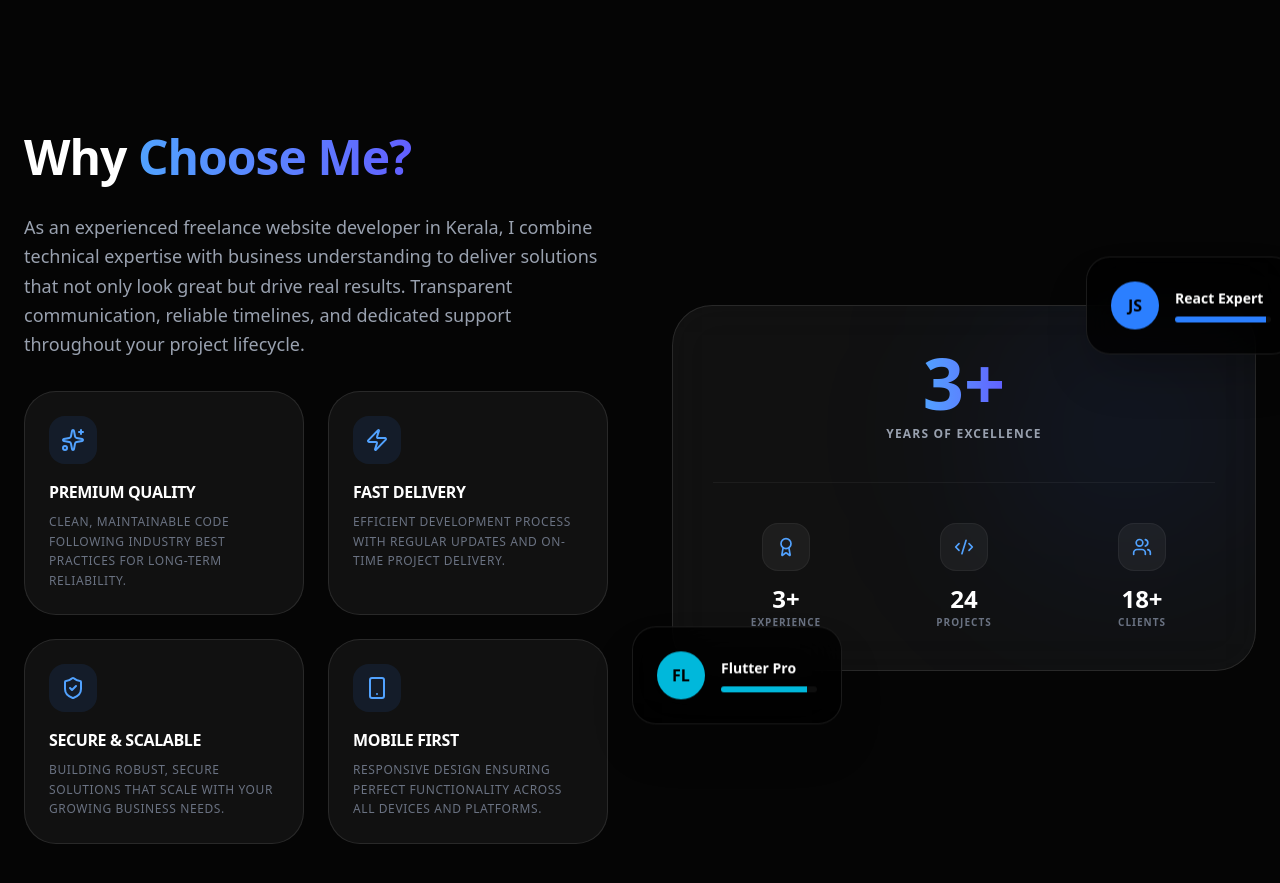
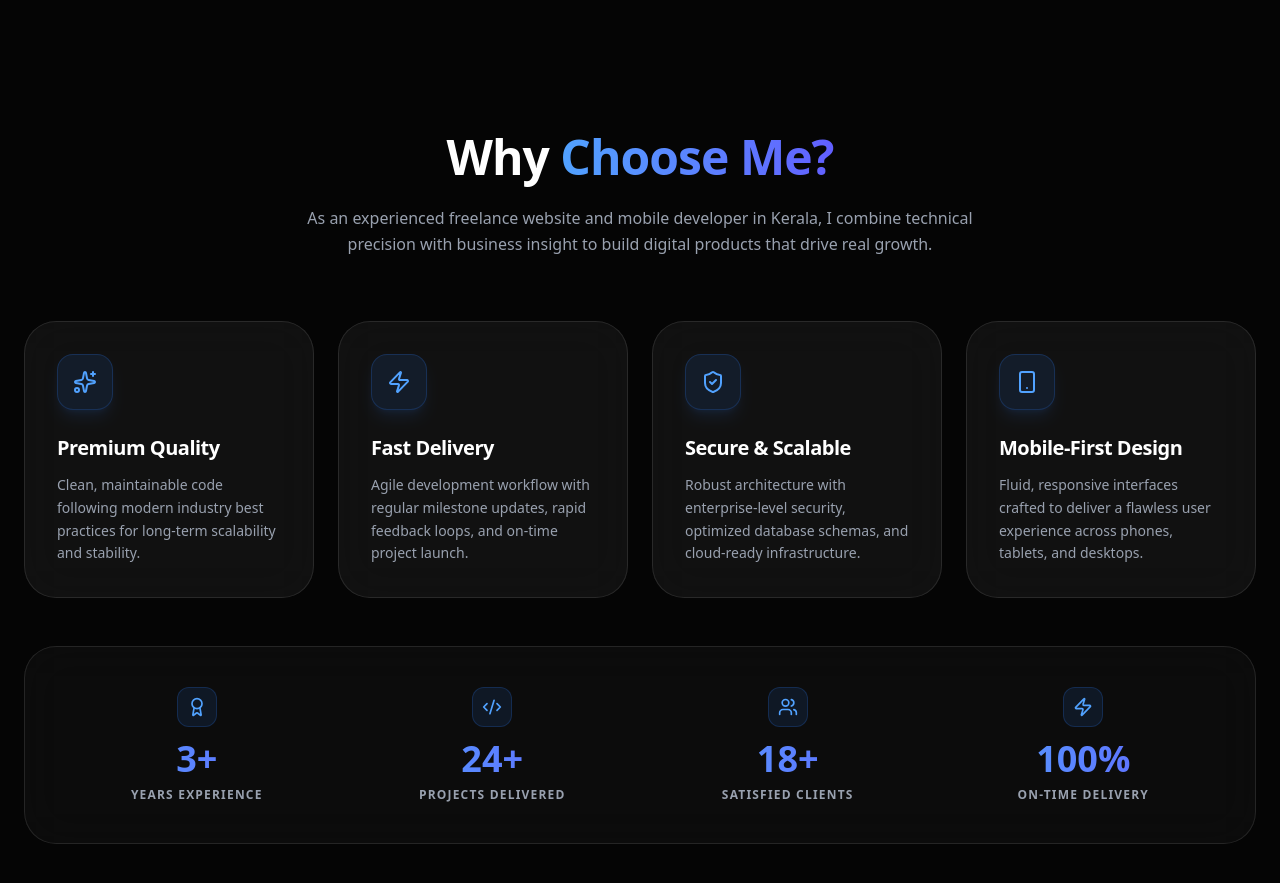
Before and after one commit to anagh534/portfolio, an Astro site: page / in a window 1280 px wide. Shown: the part 5860-6743 px from the top of the page. Built offline with nearby package versions, Linux system fonts and the light colour scheme; Astro itself is replaced by a stand-in of ours; animation ran at ten frames a second.

Commit message:
refactor: enhance feature descriptions and improve layout consistency in WhyChooseMe component

```diff
--- a/src/components/home/WhyChooseMe.js
+++ b/src/components/home/WhyChooseMe.js
@@ -4,7 +4,6 @@ import {
     Users,
     Code2,
     Sparkles,
-    Cpu,
     ShieldCheck,
     Smartphone,
     Zap
@@ -12,140 +11,120 @@ import {
 
 const features = [
     {
-        icon: <Sparkles className="icon-accent" />,
+        icon: <Sparkles size={24} />,
         title: "Premium Quality",
-        desc: "Clean, maintainable code following industry best practices for long-term reliability."
+        desc: "Clean, maintainable code following modern industry best practices for long-term scalability and stability."
     },
     {
-        icon: <Zap className="icon-accent" />,
+        icon: <Zap size={24} />,
         title: "Fast Delivery",
-        desc: "Efficient development process with regular updates and on-time project delivery."
+        desc: "Agile development workflow with regular milestone updates, rapid feedback loops, and on-time project launch."
     },
     {
-        icon: <ShieldCheck className="icon-accent" />,
+        icon: <ShieldCheck size={24} />,
         title: "Secure & Scalable",
-        desc: "Building robust, secure solutions that scale with your growing business needs."
+        desc: "Robust architecture with enterprise-level security, optimized database schemas, and cloud-ready infrastructure."
     },
     {
-        icon: <Smartphone className="icon-accent" />,
-        title: "Mobile First",
-        desc: "Responsive design ensuring perfect functionality across all devices and platforms."
+        icon: <Smartphone size={24} />,
+        title: "Mobile-First Design",
+        desc: "Fluid, responsive interfaces crafted to deliver a flawless user experience across phones, tablets, and desktops."
     }
 ];
 
 const stats = [
-    { label: "Experience", value: "3+", icon: <Award size={20} /> },
-    { label: "Projects", value: "24", icon: <Code2 size={20} /> },
-    { label: "Clients", value: "18+", icon: <Users size={20} /> }
+    { label: "Years Experience", value: "3+", icon: <Award size={20} /> },
+    { label: "Projects Delivered", value: "24+", icon: <Code2 size={20} /> },
+    { label: "Satisfied Clients", value: "18+", icon: <Users size={20} /> },
+    { label: "On-Time Delivery", value: "100%", icon: <Zap size={20} /> }
 ];
 
 export default function WhyChooseMe() {
+    const containerVariants = {
+        hidden: { opacity: 0 },
+        visible: {
+            opacity: 1,
+            transition: { staggerChildren: 0.1 }
+        }
+    };
+
+    const itemVariants = {
+        hidden: { opacity: 0, y: 20 },
+        visible: { opacity: 1, y: 0, transition: { duration: 0.5, ease: [0.22, 1, 0.36, 1] } }
+    };
+
     return (
         <section className="relative py-24 overflow-hidden" id="why-me">
             <div className="max-w-7xl mx-auto px-6 relative z-10">
-                <div className="grid grid-cols-1 lg:grid-cols-2 gap-16 items-center">
-                    {/* Left Side: Content */}
+                {/* Standard Section Header Container */}
                 <motion.div
-                        className="space-y-8"
-                        initial={{ opacity: 0, x: -30 }}
-                        whileInView={{ opacity: 1, x: 0 }}
+                    className="text-center mb-16"
+                    initial={{ opacity: 0, y: 20 }}
+                    whileInView={{ opacity: 1, y: 0 }}
                     viewport={{ once: true }}
-                        transition={{ duration: 0.6 }}
+                    transition={{ duration: 0.5 }}
                 >
-                        <div>
                     <h2 className="text-4xl md:text-5xl font-black text-white mb-6">
                         Why <span className="text-transparent bg-clip-text bg-gradient-to-r from-blue-400 to-indigo-500">Choose Me?</span>
                     </h2>
-                        </div>
+                    <p className="max-w-2xl mx-auto text-gray-400 leading-relaxed">
+                        As an experienced freelance website and mobile developer in Kerala, I combine technical precision with business insight to build digital products that drive real growth.
+                    </p>
+                </motion.div>
 
-                        <p className="text-lg text-gray-400 leading-relaxed">
-                            As an experienced freelance website developer in Kerala, I combine technical expertise
-                            with business understanding to deliver solutions that not only look great but drive
-                            real results. Transparent communication, reliable timelines, and dedicated support
-                            throughout your project lifecycle.
-                        </p>
-
-                        <div className="grid grid-cols-1 md:grid-cols-2 gap-6">
+                {/* 4 Feature Cards Grid */}
+                <motion.div
+                    className="grid grid-cols-1 sm:grid-cols-2 lg:grid-cols-4 gap-6"
+                    variants={containerVariants}
+                    initial="hidden"
+                    whileInView="visible"
+                    viewport={{ once: true, amount: 0.1 }}
+                >
                     {features.map((feature, index) => (
                         <motion.div
                             key={index}
-                                    className="p-6 rounded-[32px] bg-white/5 border border-white/10 hover:border-blue-500/30 transition-all duration-300 group"
+                            className="p-8 rounded-[32px] bg-white/5 border border-white/10 backdrop-blur-xl hover:border-blue-500/30 transition-all duration-500 group flex flex-col justify-between"
+                            variants={itemVariants}
+                        >
+                            <div>
+                                <div className="w-14 h-14 rounded-2xl bg-blue-500/10 border border-blue-500/20 flex items-center justify-center text-blue-400 mb-6 group-hover:scale-110 group-hover:bg-blue-600 group-hover:text-white transition-all duration-500 shadow-lg shadow-blue-500/10">
+                                    {feature.icon}
+                                </div>
+                                <h3 className="text-xl font-bold text-white mb-3 tracking-tight group-hover:text-blue-400 transition-colors">
+                                    {feature.title}
+                                </h3>
+                                <p className="text-sm text-gray-400 leading-relaxed">
+                                    {feature.desc}
+                                </p>
+                            </div>
+                        </motion.div>
+                    ))}
+                </motion.div>
+
+                {/* Simple & Clean Stats Container Beneath */}
+                <motion.div
+                    className="mt-12 p-8 md:p-10 rounded-[32px] bg-white/[0.03] border border-white/10 backdrop-blur-xl"
                     initial={{ opacity: 0, y: 20 }}
                     whileInView={{ opacity: 1, y: 0 }}
                     viewport={{ once: true }}
-                                    transition={{ delay: index * 0.1 }}
+                    transition={{ duration: 0.5, delay: 0.2 }}
                 >
-                                    <div className="w-12 h-12 rounded-2xl bg-blue-500/10 flex items-center justify-center text-blue-400 mb-4 group-hover:bg-blue-600 group-hover:text-white transition-all">
-                                        {feature.icon}
-                                    </div>
-                                    <h3 className="text-white font-bold mb-2 uppercase tracking-tight">{feature.title}</h3>
-                                    <p className="text-xs text-gray-500 leading-relaxed uppercase tracking-wider">{feature.desc}</p>
-                                </motion.div>
-                            ))}
-                        </div>
-                    </motion.div>
-
-                    {/* Right Side: Visuals/Stats */}
-                    <motion.div
-                        className="relative"
-                        initial={{ opacity: 0, x: 30 }}
-                        whileInView={{ opacity: 1, x: 0 }}
-                        viewport={{ once: true }}
-                        transition={{ duration: 0.6 }}
-                    >
-                        <div className="p-10 rounded-[40px] bg-white/5 border border-white/10 backdrop-blur-xl relative overflow-hidden group">
-                            <div className="absolute top-0 right-0 w-64 h-64 bg-blue-600/10 blur-[100px] rounded-full -z-10"></div>
-
-                            <div className="text-center mb-10">
-                                <span className="text-6xl md:text-7xl font-black text-transparent bg-clip-text bg-gradient-to-r from-blue-400 to-indigo-500">3+</span>
-                                <p className="text-xs font-bold text-gray-400 uppercase tracking-widest mt-2">Years of Excellence</p>
-                            </div>
-
-                            <div className="w-full h-px bg-white/5 mb-10"></div>
-
-                            <div className="grid grid-cols-1 md:grid-cols-3 gap-8">
+                    <div className="grid grid-cols-2 md:grid-cols-4 gap-8">
                         {stats.map((stat, index) => (
-                                    <div key={index} className="text-center space-y-3">
-                                        <div className="w-12 h-12 rounded-2xl bg-white/5 flex items-center justify-center text-blue-400 mx-auto border border-white/5">
+                            <div key={index} className="text-center space-y-2">
+                                <div className="w-10 h-10 rounded-xl bg-blue-500/10 border border-blue-500/20 flex items-center justify-center text-blue-400 mx-auto mb-3">
                                     {stat.icon}
                                 </div>
-                                        <div>
-                                            <div className="text-2xl font-black text-white">{stat.value}</div>
-                                            <div className="text-[10px] font-bold text-gray-500 uppercase tracking-widest">{stat.label}</div>
+                                <div className="text-3xl md:text-4xl font-black text-transparent bg-clip-text bg-gradient-to-r from-blue-400 to-indigo-500">
+                                    {stat.value}
+                                </div>
+                                <div className="text-xs font-bold text-gray-400 uppercase tracking-widest">
+                                    {stat.label}
                                 </div>
                             </div>
                         ))}
                     </div>
-                        </div>
-
-                        {/* Floating cards for desktop */}
-                        <div className="hidden xl:block">
-                            <div className="absolute -top-10 -right-10 z-10">
-                                <div className="p-6 rounded-3xl bg-black/80 backdrop-blur-xl border border-white/10 shadow-2xl flex items-center gap-4 group animate-float">
-                                    <div className="w-12 h-12 rounded-full bg-blue-500 flex items-center justify-center font-black text-black">JS</div>
-                                    <div>
-                                        <div className="text-white font-bold text-sm">React Expert</div>
-                                        <div className="w-24 h-1.5 bg-white/5 rounded-full mt-2 overflow-hidden">
-                                            <div className="h-full bg-blue-500" style={{ width: '95%' }}></div>
-                                        </div>
-                                    </div>
-                                </div>
-                            </div>
-
-                            <div className="absolute -bottom-10 -left-10 z-10">
-                                <div className="p-6 rounded-3xl bg-black/80 backdrop-blur-xl border border-white/10 shadow-2xl flex items-center gap-4 group animate-float-reverse">
-                                    <div className="w-12 h-12 rounded-full bg-cyan-500 flex items-center justify-center font-black text-black">FL</div>
-                                    <div>
-                                        <div className="text-white font-bold text-sm">Flutter Pro</div>
-                                        <div className="w-24 h-1.5 bg-white/5 rounded-full mt-2 overflow-hidden">
-                                            <div className="h-full bg-cyan-500" style={{ width: '90%' }}></div>
-                                        </div>
-                                    </div>
-                                </div>
-                            </div>
-                        </div>
                 </motion.div>
-                </div>
             </div>
         </section>
     );
```
Lines whose indentation alone changed are shown as unchanged.
